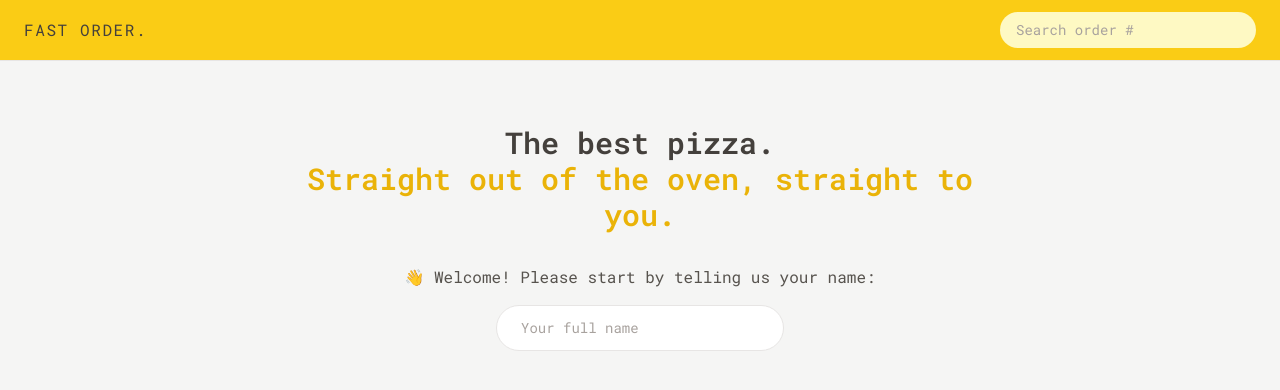
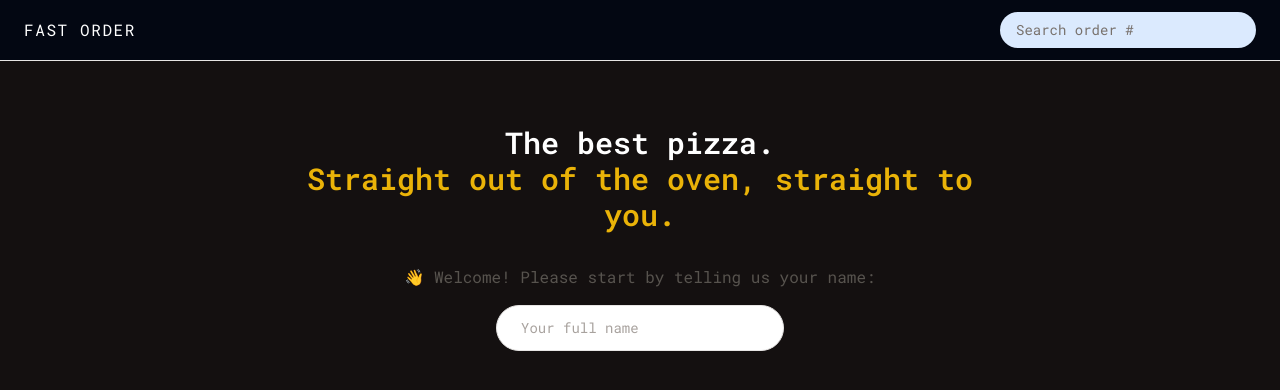
Before and after one commit to Ali-Umed/fast-order, a React (Vite) app: page / in a window 1280 px wide. Shown: the top 390 px of the page. Built offline with nearby package versions, Linux system fonts and the light colour scheme.

Commit message:
feature: add theme clise to redux

```diff
--- a/src/features/order/OrderItem.jsx
+++ b/src/features/order/OrderItem.jsx
@@ -11,7 +11,7 @@ function OrderItem({ item, isLoadingIngredients, ingredients }) {
         </p>
         <p className="font-bold">{formatCurrency(totalPrice)}</p>
       </div>
-      <p className="text-sm capitalize italic text-stone-500">
+      <p className="text-sm capitalize italic ">
         {isLoadingIngredients ? 'loading...' : ingredients.join(', ')}
       </p>
     </li>
--- a/src/features/order/SearchOrder.jsx
+++ b/src/features/order/SearchOrder.jsx
@@ -18,7 +18,7 @@ function SearchOrder() {
         placeholder="Search order #"
         value={query}
         onChange={(e) => setQuery(e.target.value)}
-        className="w-28 rounded-full bg-yellow-100 px-4 py-2 text-sm transition-all duration-300 placeholder:text-stone-400 focus:outline-none focus:ring focus:ring-yellow-500 focus:ring-opacity-50 sm:w-64 sm:focus:w-72"
+        className="w-28 rounded-full bg-blue-100 px-4 py-2 text-sm transition-all duration-300 placeholder:text-stone-500 focus:outline-none focus:ring focus:ring-blue-500 focus:ring-opacity-50 sm:w-64 sm:focus:w-72"
       />
     </form>
   );
--- /dev/null
+++ b/src/features/theme/themeSlice.js
@@ -0,0 +1,25 @@
+import { createSlice } from '@reduxjs/toolkit';
+
+const initialState = {
+  theme: 'dark',
+  colorTheme: 'bg-[#141010]',
+  //    light bg-gray-100
+};
+
+const themeSlice = createSlice({
+  name: 'theme',
+  initialState,
+  reducers: {
+    changeTheme(state, action) {
+      const theme = state.theme;
+      state.theme = theme === 'dark' ? 'light' : theme;
+      state.colorTheme = theme === 'dark' ? 'white' : state.colorTheme;
+    },
+    changeColorTheme(state, action) {
+      state.colorTheme = action.payload;
+    },
+  },
+});
+
+export const { changeColorTheme, changeTheme } = themeSlice.actions;
+export default themeSlice.reducer;
--- a/src/store.js
+++ b/src/store.js
@@ -1,9 +1,9 @@
 import { configureStore } from '@reduxjs/toolkit';
 import cartReducer from './features/cart/cartSlice';
 import userReducer from './features/user/userSlice';
-
+import themeReducer from './features/theme/themeSlice';
 const store = configureStore({
-  reducer: { cart: cartReducer, user: userReducer },
+  reducer: { cart: cartReducer, user: userReducer, theme: themeReducer },
 });
 
 export default store;
--- a/src/ui/AppLayout.jsx
+++ b/src/ui/AppLayout.jsx
@@ -2,19 +2,26 @@ import Header from './Header';
 import Loader from './Loader';
 import CartOverview from '../features/cart/CartOverview';
 import { Outlet, useNavigation } from 'react-router-dom';
+import { useSelector } from 'react-redux';
 
 function AppLayout() {
   const navigation = useNavigation();
   const isLoading = navigation.state === 'loading';
+  const colorTheme = useSelector((state) => state.theme.colorTheme);
+  const theme = useSelector((state) => state.theme.theme);
 
   return (
-    <div className="grid h-screen grid-rows-[auto_1fr_auto]">
+    <div
+      className={`grid ${colorTheme} h-screen grid-rows-[auto_1fr_auto]  ${
+        theme === 'dark' ? 'text-white' : 'text-black'
+      } `}
+    >
       {isLoading && <Loader />}
 
       <Header />
 
-      <div className="overflow-scroll">
-        <main className="mx-auto max-w-3xl">
+      <div className=" overflow-scroll">
+        <main className="bg mx-auto max-w-3xl">
           <Outlet />
         </main>
       </div>
--- a/src/ui/Header.jsx
+++ b/src/ui/Header.jsx
@@ -4,9 +4,9 @@ import Username from '../features/user/Username';
 
 function Header() {
   return (
-    <header className="flex items-center justify-between border-b border-stone-200 bg-yellow-400 px-4 py-3 uppercase sm:px-6">
+    <header className="flex items-center justify-between border-b border-stone-200 bg-gray-950 px-4 py-3 uppercase  sm:px-6">
       <Link to="/" className="tracking-widest">
-        Fast Order.
+        Fast Order
       </Link>
 
       <SearchOrder />
```
Also changed, not shown: 1 other file (tests, documents, lock files or other folders).
